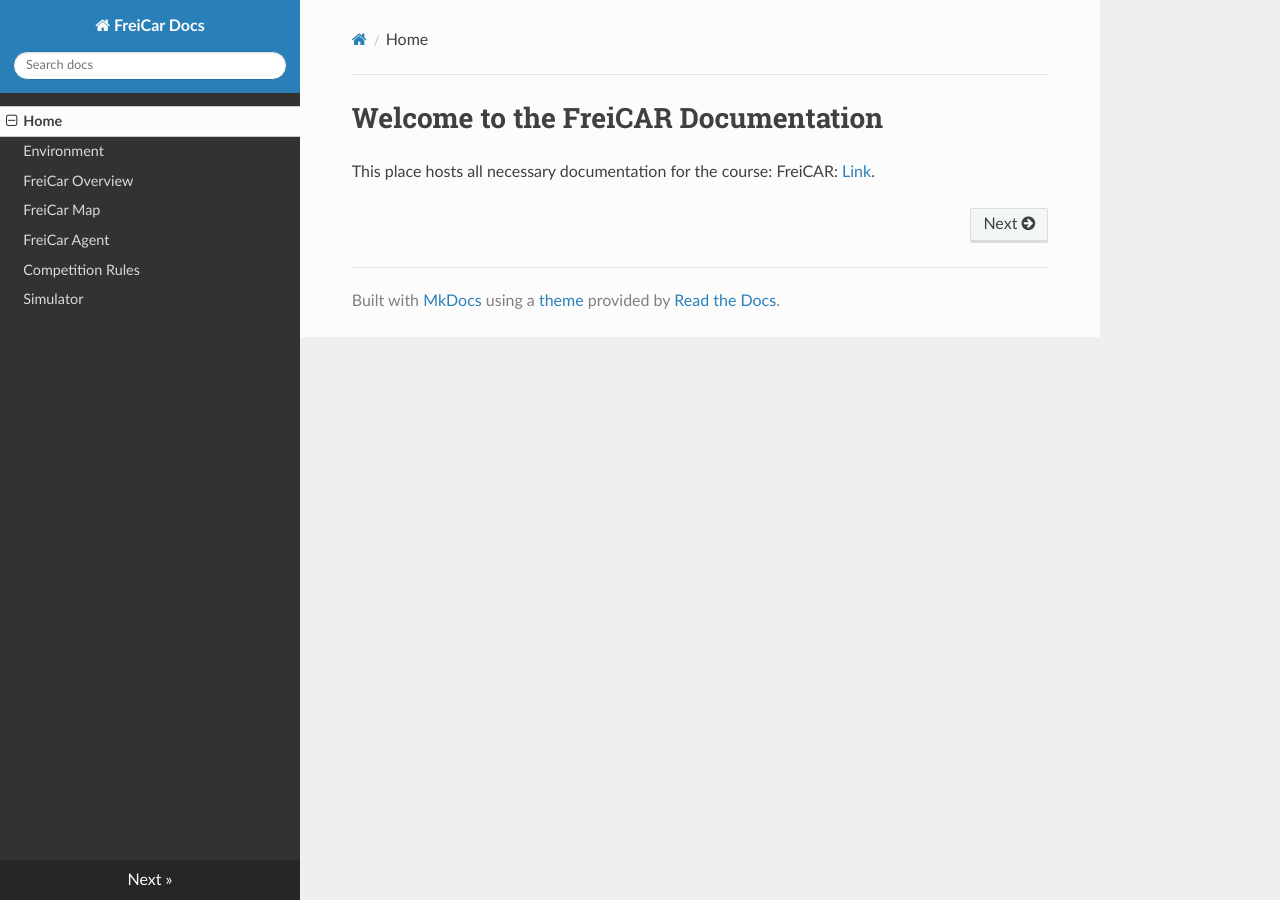
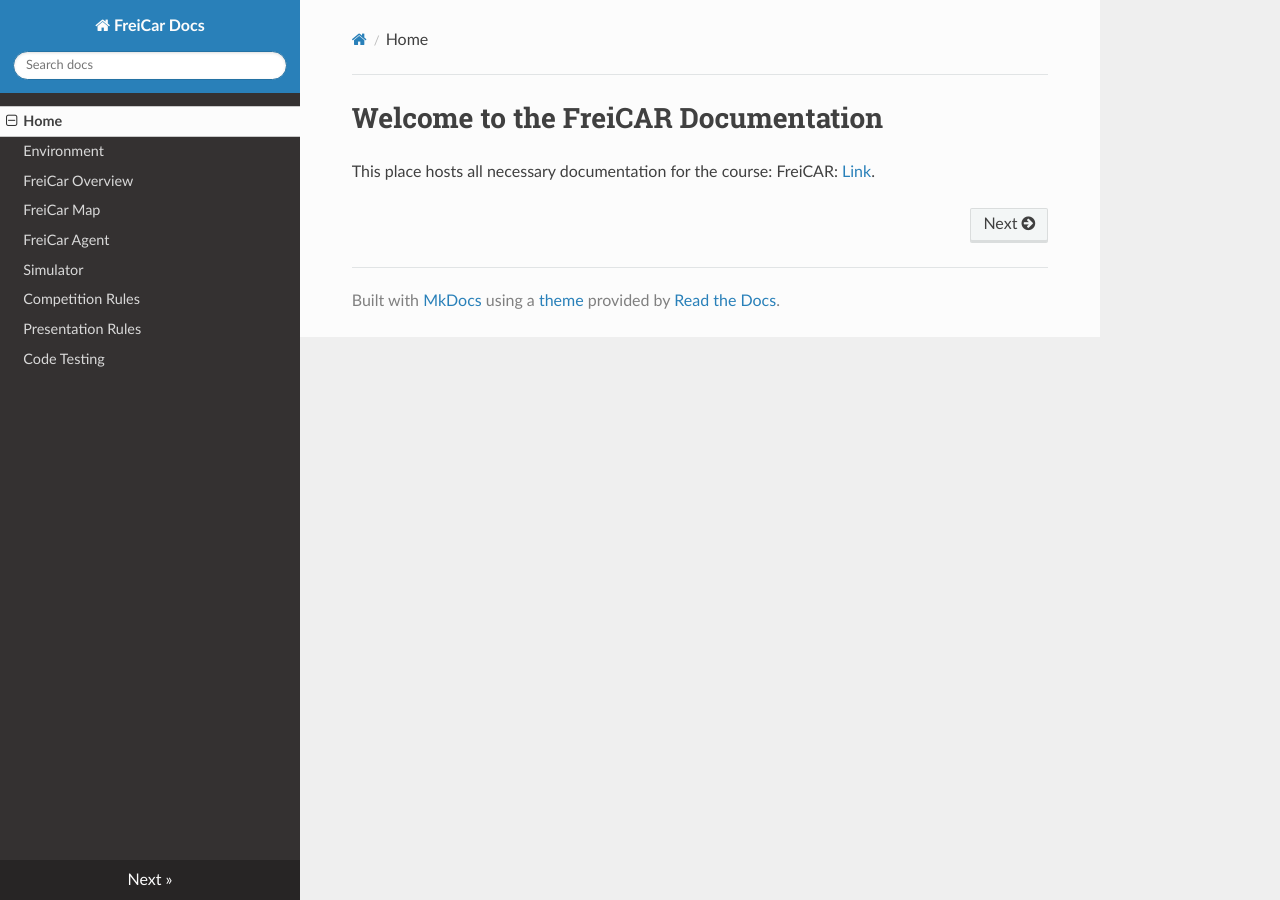
Before and after one commit to JohanVer/freicar_docs, an MkDocs documentation site: the page built from docs/index.md, in a window 1280 px wide. Built offline with MkDocs 1.6.1, drawn with Linux system fonts in a browser that asks for light colours; nearby versions of some CDN libraries.

Commit message:
Update mkdocs.yml

```diff
--- a/mkdocs.yml
+++ b/mkdocs.yml
@@ -5,6 +5,8 @@ nav:
     - FreiCar Overview: nodes/freicar_overview.md
     - FreiCar Map: nodes/freicar_map.md
     - FreiCar Agent: nodes/freicar_agent.md
+    - Simulator: simulator.md
     - Competition Rules: competition_rules.md
-    - Simulator: simulator.md
+    - Presentation Rules: presentation_rules.md
+    - Code Testing: code_testing.md
 theme: readthedocs
```
